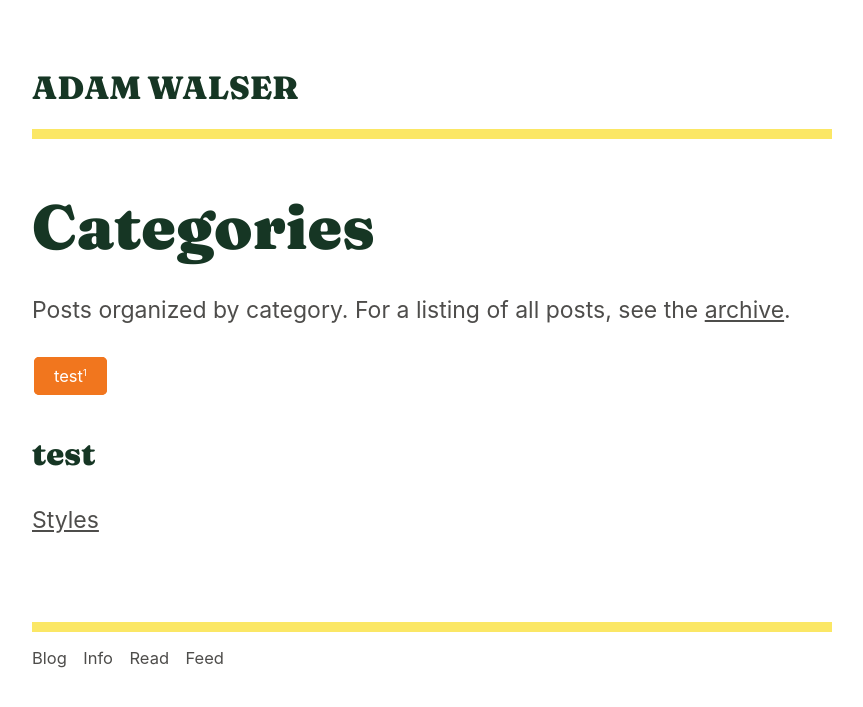
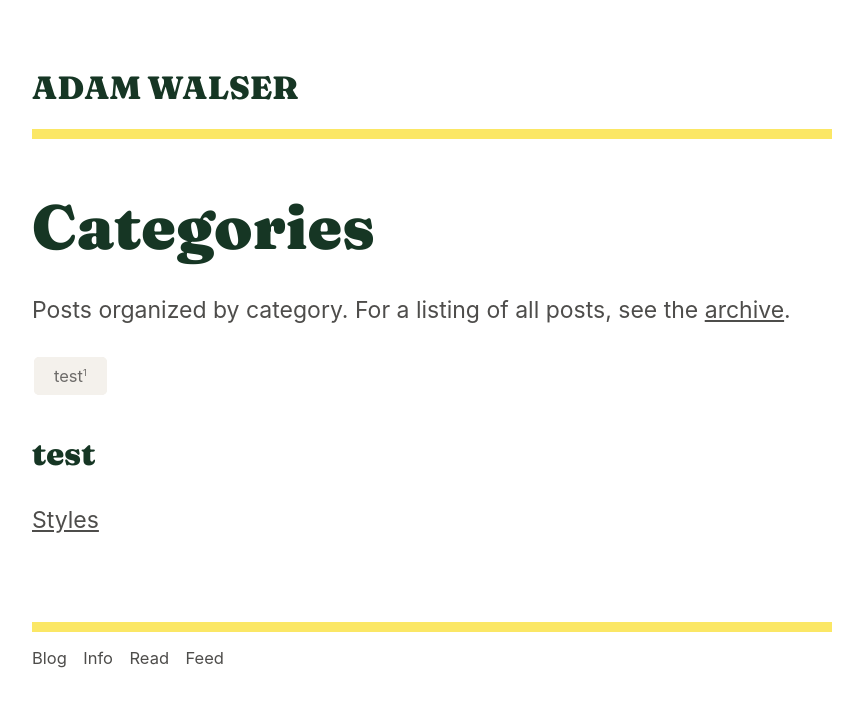
Before and after one commit to ajpwalser/ajpwalser.github.io, a Jekyll site: the page built from categories.html, in a window 1280 px wide. Shown: the top 707 px of the page, without its empty margins (208-1071 px from the left). Built offline with Jekyll 4.4.1, drawn with Linux system fonts in a browser that asks for light colours; some web fonts are replaced.

Commit message:
Update style.css

```diff
--- a/css/style.css
+++ b/css/style.css
@@ -290,13 +290,24 @@ figcaption {
 	text-decoration: none;
 }
 
-.tag-box a,
-.cat-box a {
+.tag-box a {
 	padding: 7px 18px;
 	margin: 2px;
 	color: rgb(255, 255, 255);
 	background-color: rgb(241, 118, 30);
 	border: 2px solid rgb(241, 118, 30);
+	-webkit-border-radius: 5px;
+	-moz-border-radius: 5px;
+	border-radius: 5px;
+	text-decoration: none;
+}
+
+.cat-box a {
+	padding: 7px 18px;
+	margin: 2px;
+	color: rgb(109, 107, 105);
+	background-color: rgb(244, 241, 236);
+	border: 2px solid rgb(244, 241, 236);
 	-webkit-border-radius: 5px;
 	-moz-border-radius: 5px;
 	border-radius: 5px;
```
